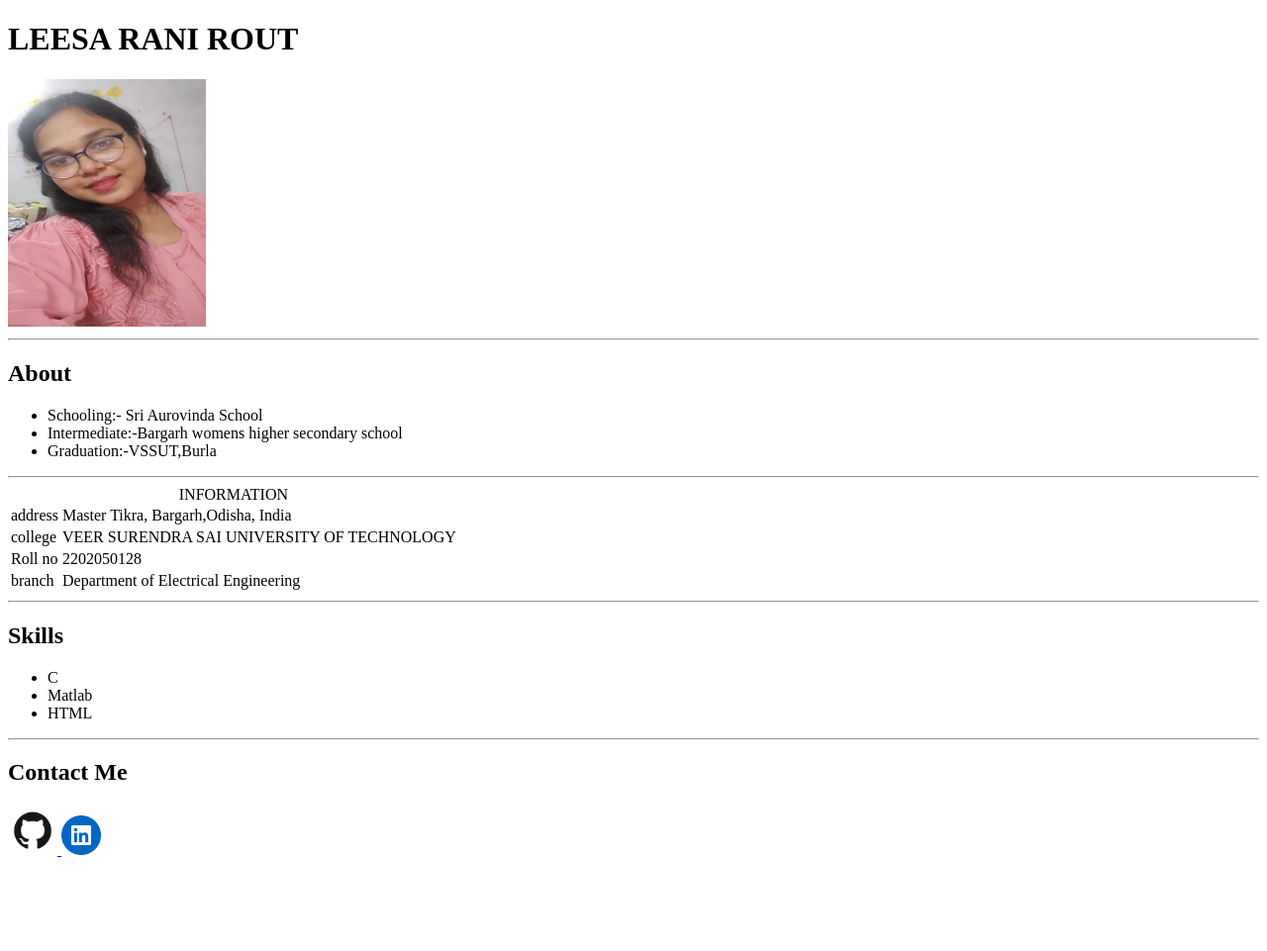
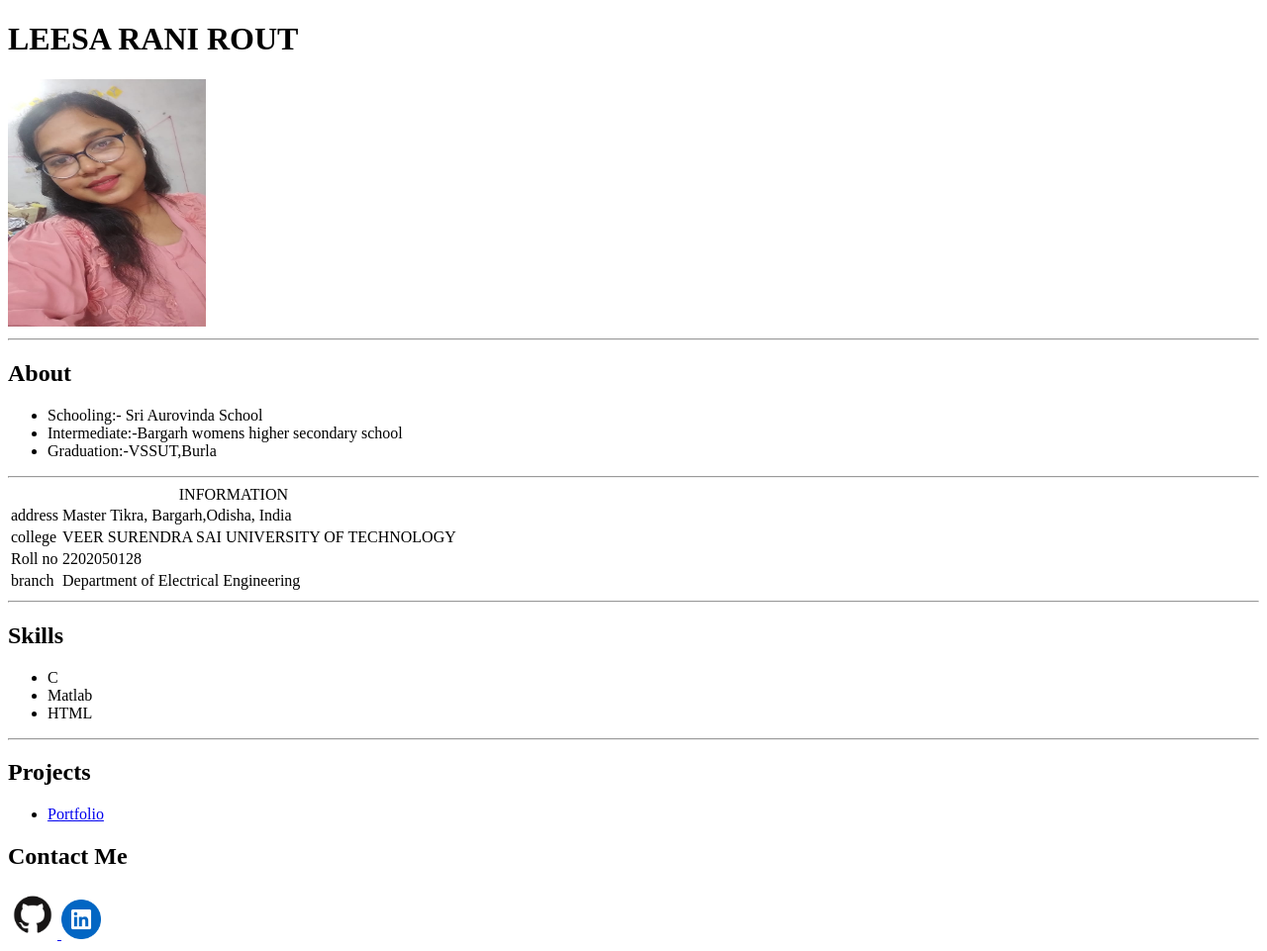
Before and after one commit to LeesaraniRout/Project1, a plain HTML site: page index.html in a window 1280 px wide. Shown: the whole page at 99% size. Before the commit the page ends 876 px from the top, so only its background shows below. Drawn offline with Linux system fonts and the light colour scheme.

Commit message:
Update index.html

```diff
--- a/index.html
+++ b/index.html
@@ -51,6 +51,10 @@
     <li>HTML</li>
 </ul>
 <hr>
+    <h2>Projects</h2>
+    <ul>
+        <li><a href="https://leesaranirout.github.io/Project1/">Portfolio</a></li>
+    </ul>
 <h2>Contact Me</h2>
 
     <a href="https://github.com/LeesaraniRout"><img src="github.png" height="50px">
```
